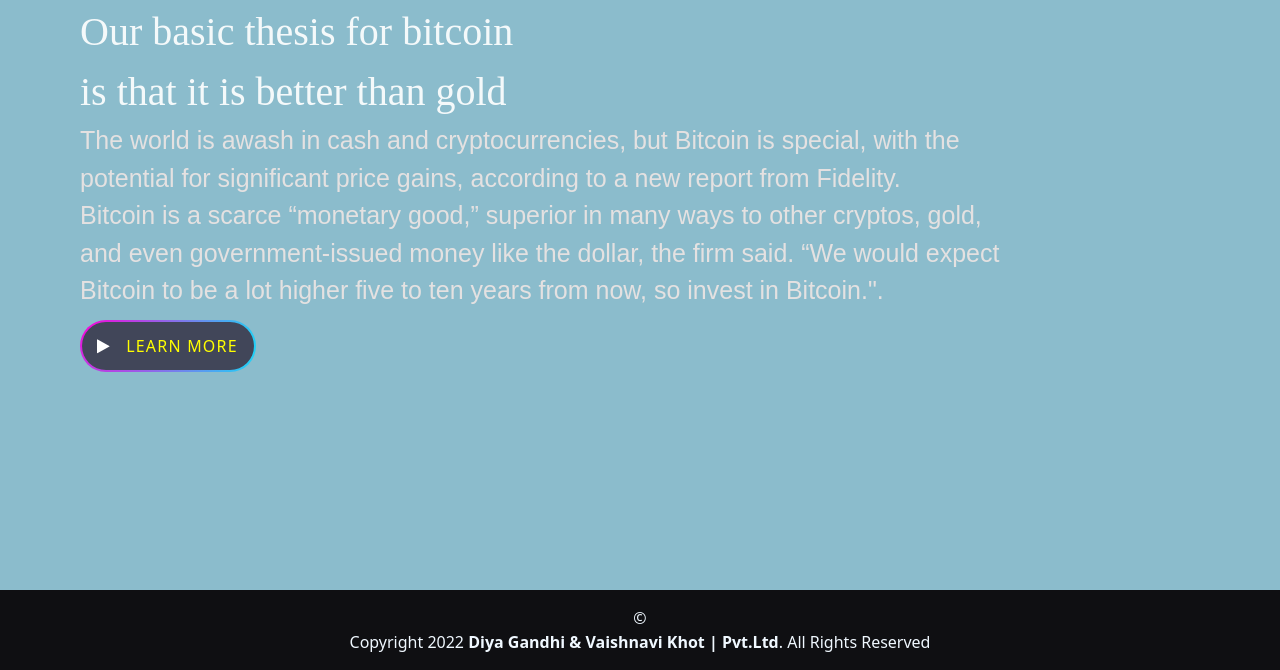
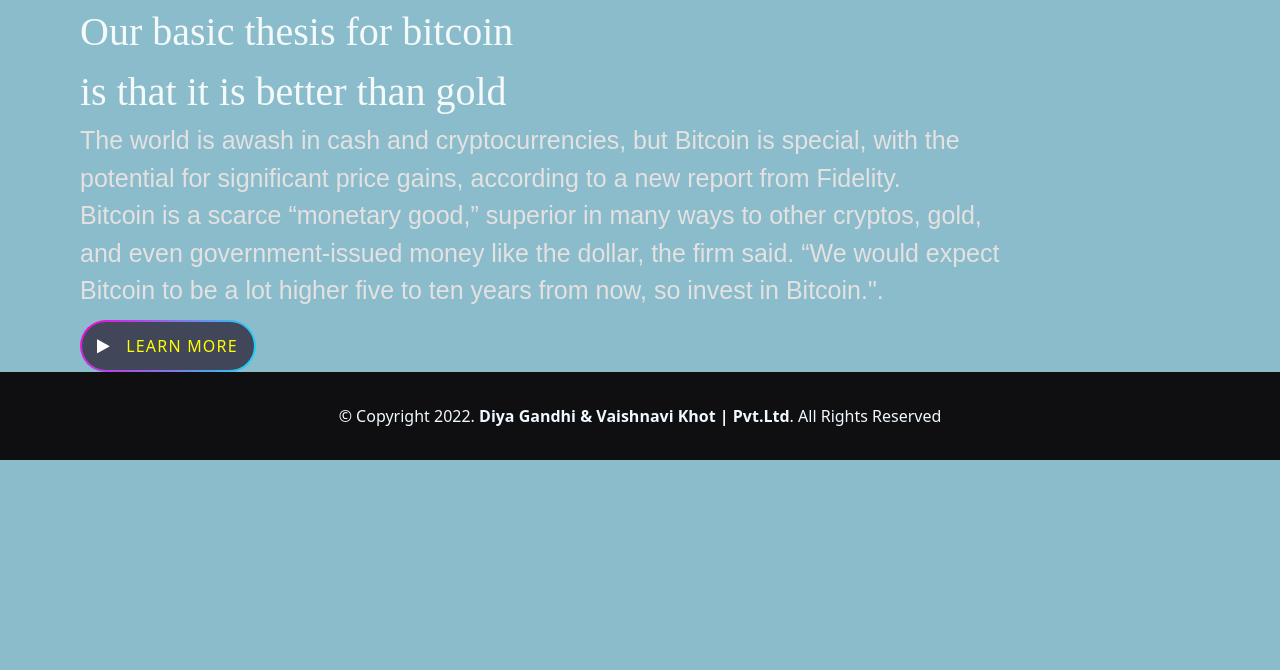
Before and after one commit to MLSC-BSOITR/Bootstrap-Static-Web, a website: page index.html in a window 1280 px wide. Shown: the part 130-800 px from the top of the page. Drawn offline with nearby package versions, Linux system fonts and the light colour scheme.

Commit message:
move the footer to the end page

```diff
--- a/index.html
+++ b/index.html
@@ -57,6 +57,11 @@
       <img src="assests/wallpaperNew.png">
     </div>
   </div>
-    <div  id="copyright"><p>&copy;<p> Copyright 2022 <span class="bold"> Diya Gandhi & Vaishnavi Khot | Pvt.Ltd</span>. All Rights Reserved</div>
-  </body>
+    <!-- <div  id="copyright"><p>&copy;<p> Copyright 2022 <span class="bold"> Diya Gandhi & Vaishnavi Khot | Pvt.Ltd</span>. All Rights Reserved</div> -->
+      <footer class="copyright text-center lg:text-left">
+        <div class="text-center p-4">
+          <p>&copy; Copyright 2022. <span class="bold"> Diya Gandhi & Vaishnavi Khot | Pvt.Ltd</span>. All Rights Reserved
+        </div>
+      </footer>
+    </body>
 </html>
--- a/style.css
+++ b/style.css
@@ -169,9 +169,8 @@ body {
     display: inline-flex;
 }
 /* copyright */
-#copyright{
+.copyright{
     background-color: rgb(15, 15, 18);
-    bottom: 0;
     padding: 1rem 0;
     position: absolute;
     width: 100vw;
```
